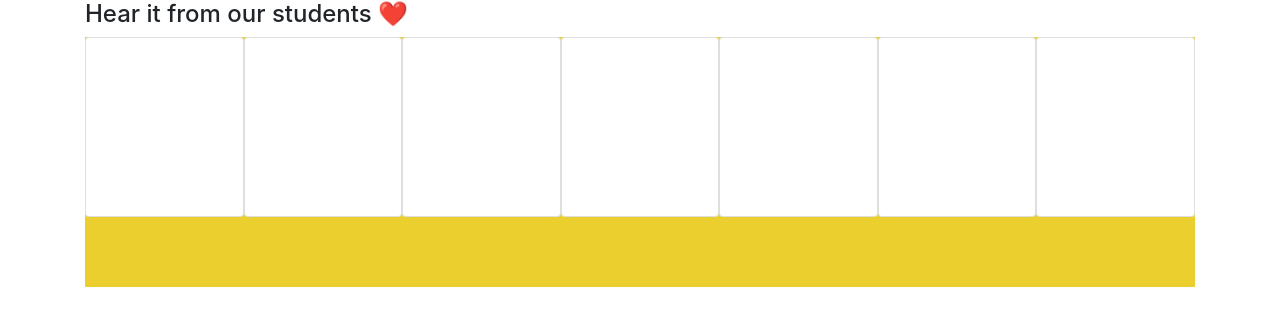
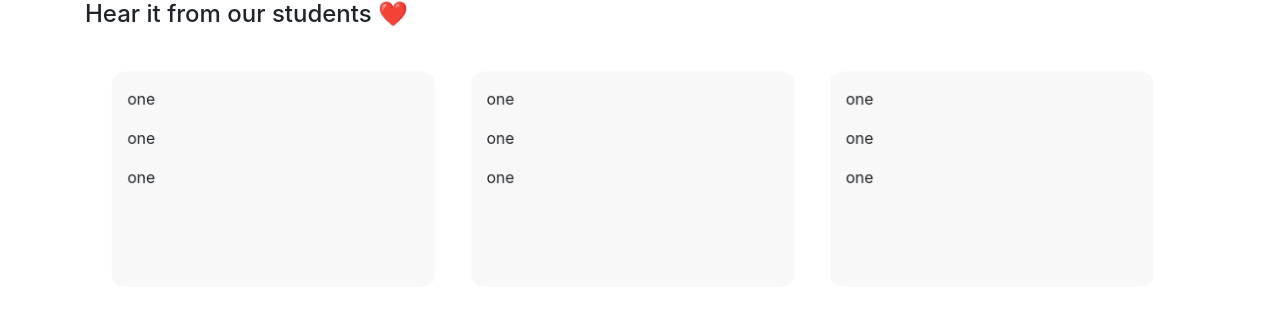
Before and after one commit to ExamSpace/frontend, a plain HTML site: page HomePage-3-Part-3/index.html in a window 1280 px wide. Drawn offline with nearby package versions, Linux system fonts and the light colour scheme.

Commit message:
basic structure

```diff
--- /dev/null
+++ b/HomePage-3-Part-3/assets/js/app.js
@@ -0,0 +1,27 @@
+const slider = document.querySelector('.items');
+let isDown = false;
+let startX;
+let scrollLeft;
+
+slider.addEventListener('mousedown', (e) => {
+  isDown = true;
+  slider.classList.add('active');
+  startX = e.pageX - slider.offsetLeft;
+  scrollLeft = slider.scrollLeft;
+});
+slider.addEventListener('mouseleave', () => {
+  isDown = false;
+  slider.classList.remove('active');
+});
+slider.addEventListener('mouseup', () => {
+  isDown = false;
+  slider.classList.remove('active');
+});
+slider.addEventListener('mousemove', (e) => {
+  if(!isDown) return;
+  e.preventDefault();
+  const x = e.pageX - slider.offsetLeft;
+  const walk = (x - startX) * 3; //scroll-fast
+  slider.scrollLeft = scrollLeft - walk;
+  console.log(walk);
+});
--- a/HomePage-3-Part-3/assets/style/style.scss
+++ b/HomePage-3-Part-3/assets/style/style.scss
@@ -1,15 +1,86 @@
-.hearitcard-wrapper{
-    display: flex;
-    width: 100%;
-    height: 250px;
-    background-color: rgba(231, 198, 9, 0.842);
+//VARIABLES BECAUSE CSS PREPROCESSORS ARE COOL
+$gray: #555;
+$yellow: #f2e968;
+$white: #efefef;
+
+.grid-container {
+  background: $white;
+}
+
+//ENABLE CSS GRID FOR LIFT OFF  🚀
+@supports(display: grid) {
+  .grid-container {
+    display: grid;
+    grid-template-columns: 1fr 1fr 1fr;
+    grid-template-rows: auto 1fr auto;
+
+    //Let the craziness begin!!!
+    grid-template-areas:
+      "header header header"
+      "title title footer"
+      "main main main";
+    @media screen and (max-width: 500px) {
+      grid-template-columns: 1fr;
+      grid-template-rows: 0.3fr 1fr auto 1fr;
+      grid-template-areas:
+        "header"
+        "title"
+        "main"
+        "footer";
+    }
+  }
+
+  .grid-item {
+    // color: #fff;
+    padding: 3.5em 1em;
+  }
+
+  .main {
+    // color: lighten($gray, 25%);
+    background-color: lighten(skyblue, 60%);
+    grid-area: main;
+    padding: 0;
+    overflow-x: scroll;
+    overflow-y: hidden;
     &::-webkit-scrollbar {
         display: none;
     }
+  }
 
-    .card {
-        position: relative;
-        height: 180px;
-        width: 300px;
+  .items {
+    position: relative;
+    width: 100%;
+    overflow-x: scroll;
+    overflow-y: hidden;
+    white-space: nowrap;
+    transition: all 0.2s;
+    transform: scale(0.98);
+    will-change: transform;
+    user-select: none;
+    cursor: pointer;
+    &::-webkit-scrollbar {
+        display: none;
     }
+  }
+
+  .items.active {
+    background: rgba(255,255,255,0.3);
+    cursor: grabbing;
+    cursor: -webkit-grabbing;
+    transform: scale(1);
+  }
+
+  .item {
+    display: inline-block;
+    background: #f5f5f5b4;
+    min-height: 220px;
+    min-width: 330px;
+    margin: 2em 1em;
+    border-radius: 5%;
+    padding: 1rem 1rem;
+    @media screen and (max-width: 500px) {
+      min-height: 200px;
+      min-width: 200px;
+    }
+  }
 }
--- a/HomePage-3-Part-3/index.html
+++ b/HomePage-3-Part-3/index.html
@@ -1,32 +1,50 @@
 <!DOCTYPE html>
 <html lang="en">
+
 <head>
     <meta charset="UTF-8">
     <meta name="viewport" content="width=device-width, initial-scale=1.0">
-
-    <script src="https://code.jquery.com/jquery-3.5.1.min.js"
-        integrity="sha256-9/aliU8dGd2tb6OSsuzixeV4y/faTqgFtohetphbbj0=" crossorigin="anonymous"></script>
-
     <link rel="stylesheet" href="https://stackpath.bootstrapcdn.com/bootstrap/4.5.0/css/bootstrap.min.css">
-    <script src="https://stackpath.bootstrapcdn.com/bootstrap/4.5.0/js/bootstrap.min.js"></script>
-
     <link rel="stylesheet" href="assets/style/style.css">
     <title>HomePage-3-Part-3</title>
 </head>
+
 <body>
     <div class="container">
         <div class="hearit-section">
             <h4>Hear it from our students ❤️</h4>
-            <div class="hearitcard-wrapper">
-                <div class="card"></div>
-                <div class="card"></div>
-                <div class="card"></div>
-                <div class="card"></div>
-                <div class="card"></div>
-                <div class="card"></div>
-                <div class="card"></div>
-            </div>
+            <div class="grid-container">
+                <main class="grid-item main">
+                  <div class="items">
+                    <div class="item item1">
+                        <div><p>one</p></div>
+                        <div><p>one</p></div>
+                        <div><p>one</p></div>
+                    </div>
+                    <div class="item item2">
+                        <div><p>one</p></div>
+                        <div><p>one</p></div>
+                        <div><p>one</p></div>
+                    </div>
+                    <div class="item item3">
+                        <div><p>one</p></div>
+                        <div><p>one</p></div>
+                        <div><p>one</p></div>
+                    </div>
+                    <div class="item item3">
+                        <div><p>one</p></div>
+                        <div><p>one</p></div>
+                        <div><p>one</p></div>
+                    </div>
+                  </div>
+                </main>
+              </div>
         </div>
     </div>
+
+    <script src="assets/js/app.js"></script>
+    <script src="https://code.jquery.com/jquery-3.5.1.min.js" integrity="sha256-9/aliU8dGd2tb6OSsuzixeV4y/faTqgFtohetphbbj0=" crossorigin="anonymous"></script>
+    <script src="https://stackpath.bootstrapcdn.com/bootstrap/4.5.0/js/bootstrap.min.js"></script>
 </body>
+
 </html>
```
Also changed, not shown: HomePage-3-Part-3/assets/style/style.css, 1 other file.
